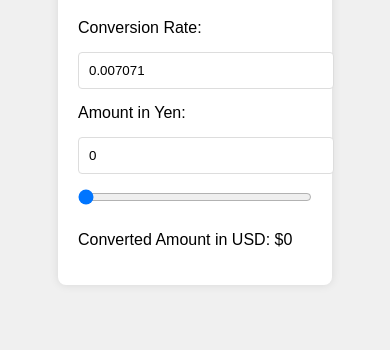
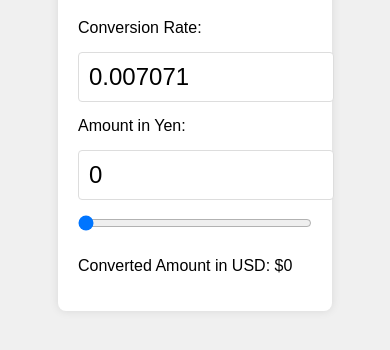
Before and after one commit to jonnychncode/currency, a website: page index.html in a window 390 px wide. Shown: the part 176-526 px from the top of the page. Drawn offline with Linux system fonts and the light colour scheme.

Commit message:
Making it mobile friendly
The page doesn't zoom in when inputting a value

```diff
--- a/index.html
+++ b/index.html
@@ -2,6 +2,7 @@
 <html>
 <head>
     <title>JPY to USD Converter</title>
+    <meta name="viewport" content="width=device-width, initial-scale=1, maximum-scale=1, user-scalable=0">
     <style>
         body {
             font-family: Arial, sans-serif;
@@ -32,6 +33,7 @@
             border: 1px solid #ddd;
             border-radius: 4px;
             margin: 5px 0;
+            font-size: 1.5em;  /* Makes the input fields large enough to avoid zoom on mobile devices */
         }
 
         input[type=range] {
```
